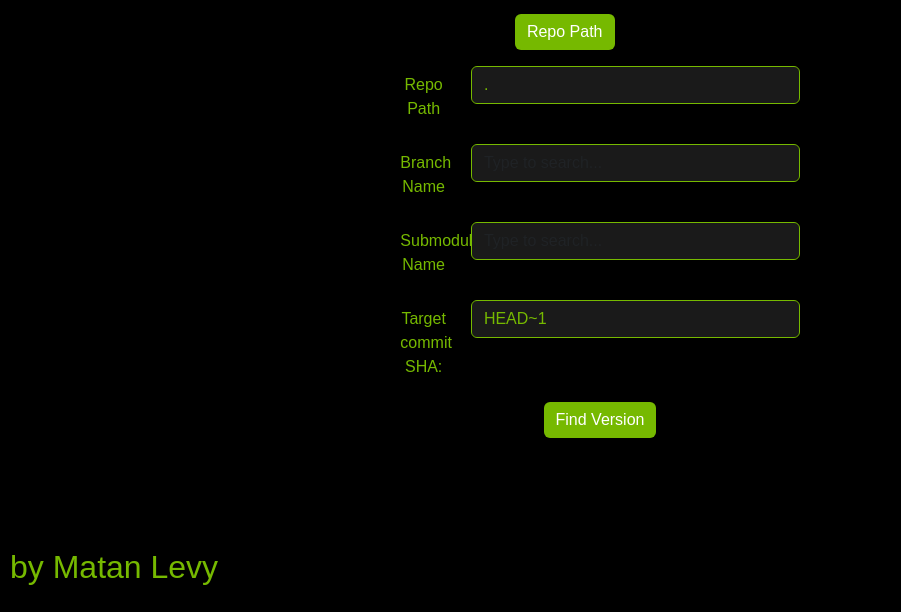
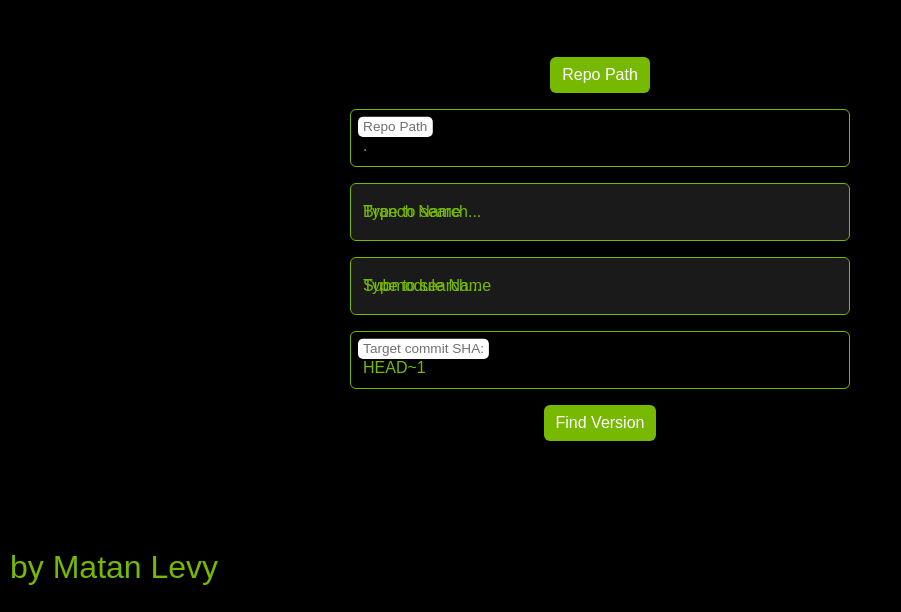
Before and after one commit to LevyMatan/version_finder, an Electron app: page index.html in a window 1200 px wide. Shown: the part 204-816 px from the top of the page, without its empty margins (0-901 px from the left). Drawn offline with nearby package versions, Linux system fonts and the light colour scheme; no server answers.

Commit message:
Changed to floating-labels

```diff
--- a/css/style.css
+++ b/css/style.css
@@ -7,9 +7,17 @@ body {
 .container {
 	display: flex;
 	flex-direction: column;
-	align-items: center;
+	/* align-items: center; */
 	justify-content: center;
 	height: 100vh; /* Full height of the viewport */
+	width: 100%; /* Full width of the viewport */
+	max-width: 100%; /* Override Bootstrap's max-width */
+
+}
+
+h1 {
+	font-size: 2.5em; /* Increase font size */
+	padding-top: 50px; /* Add padding to the top */
 }
 
 h1, h2 {
@@ -20,6 +28,8 @@ h1, h2 {
     background-color: #1a1a1a; /* Dark gray input fields */
     color: #76b900; /* NVIDIA Green text */
     border: 1px solid #76b900; /* NVIDIA Green border */
+	width: 100%; /* Increase width */
+    max-width: 500px; /* Set a maximum width */
 }
 
 .btn-primary {
@@ -43,6 +53,45 @@ h1, h2 {
     color: #76b900; /* NVIDIA Green */
 }
 
+.form-floating {
+	color: #76b900; /* NVIDIA Green text */
+}
+
+.form-floating > .form-control {
+	background-color: #1a1a1a; /* Dark gray input fields */
+	color: #76b900; /* NVIDIA Green text */
+	border: 1px solid #76b900; /* NVIDIA Green border */
+}
+
+.form-floating > .form-control:focus {
+	border-color: #76b900; /* NVIDIA Green border when focused */
+	box-shadow: 0 0 0 0.25rem rgba(118, 185, 0, 0.25); /* NVIDIA Green glow when focused */
+}
+
+.form-floating > label {
+	color: #76b900; /* NVIDIA Green label */
+}
+
+.form-floating > .form-control::placeholder {
+	color: #76b900; /* NVIDIA Green text */
+	opacity: 1; /* Make placeholder fully opaque */
+}
+
+.form-floating > .form-control:not(:placeholder-shown) {
+	background-color: transparent;
+}
+
+input[list]::-webkit-calendar-picker-indicator {
+	filter: invert(1);
+}
+
+input[list]:hover, input[list]:focus, input[list]:active {
+	background-color: transparent;
+}
+
 #version-finder-form {
     margin-top: 20px; /* Adjust as needed */
+	width: 80%; /* Increase width */
+	max-width: 500px; /* Set a maximum width */
+	margin: auto; /* Center the form */
 }
--- a/index.html
+++ b/index.html
@@ -7,47 +7,43 @@
     http-equiv="Content-Security-Policy"
     content="script-src 'self' 'unsafe-inline'"
     />
-    <link rel="stylesheet" href="css/all.min.css" />
     <link rel="stylesheet" href="node_modules/bootstrap/dist/css/bootstrap.min.css" />
     <link rel="stylesheet" href="css/style.css" />
   <body>
+    <div class="container">
       <div class="container text-center">
         <h1 class="text-center">Version Finder</h1>
         <form id="version-finder-form">
-        <div class="row mb-3">
-          <div class="col-sm-10">
+          <div class="mb-3">
             <input type="file" class="form-control" webkitdirectory directory id="repo-browser" style="display: none;">
             <label for="repo-browser" class="btn btn-primary">Repo Path</label>
           </div>
+          <div class="form-floating mb-3">
+            <input type="text" class="form-control" id="repo-path">
+            <label for="repo-path">Repo Path</label>
           </div>
-        <div class="row mb-3">
-          <label for="repo-path" class="col-sm-2 col-form-label">Repo Path</label>
-          <div class="col-sm-10">
-            <input type="text" class="form-control" id="repo-path">
-          </div>
-        </div>
-        <div class="row mb-3">
-          <label for="branch-name-input" class="col-sm-2 col-form-label">Branch Name</label>
-          <div class="col-sm-10">
+          <div class="form-floating mb-3">
             <input type="text" class="form-control" id="branch-name-input" list="branches-list" placeholder="Type to search...">
-          </div>
+            <label for="branch-name-input">Branch Name</label>
             <datalist id="branches-list"></datalist>
           </div>
-        <div class="row mb-3">
-          <label for="submodule-name-input" class="col-sm-2 col-form-label">Submodule Name</label>
-          <div class="col-sm-10">
+          <div class="form-floating mb-3">
             <input type="text" class="form-control" id="submodule-name-input" list="submodules-list" placeholder="Type to search...">
-          </div>
+            <label for="submodule-name-input">Submodule Name</label>
             <datalist id="submodules-list"></datalist>
           </div>
-        <div class="row mb-3">
-          <label for="commit-sha" class="col-sm-2 col-form-label">Target commit SHA:</label>
-          <div class="col-sm-10">
+          <div class="form-floating mb-3">
             <input type="text" class="form-control" id="commit-sha" name="commit-sha" value="HEAD~1">
-          </div>
+            <label for="commit-sha">Target commit SHA:</label>
           </div>
           <button type="submit" class="btn btn-primary" id="find-version">Find Version</button>
         </form>
+      </div>
+
+
+
+    </div>
+
 
       <p id="version-result" class="fw-bold"></p>
     </div>
```
Lines whose indentation alone changed are shown as unchanged.
